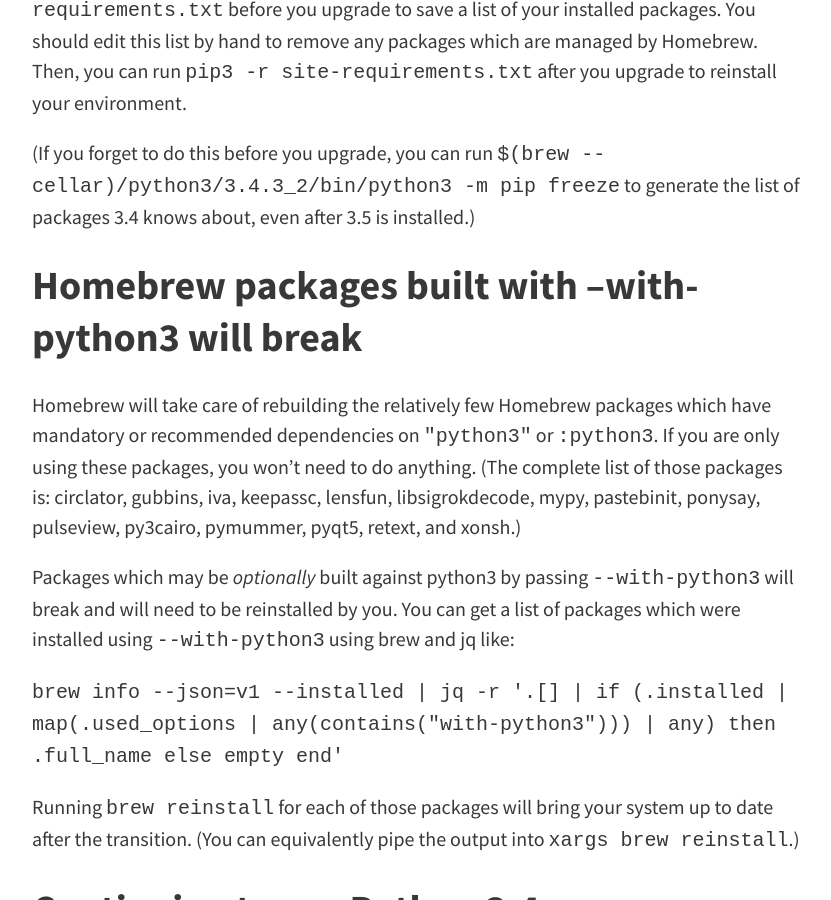
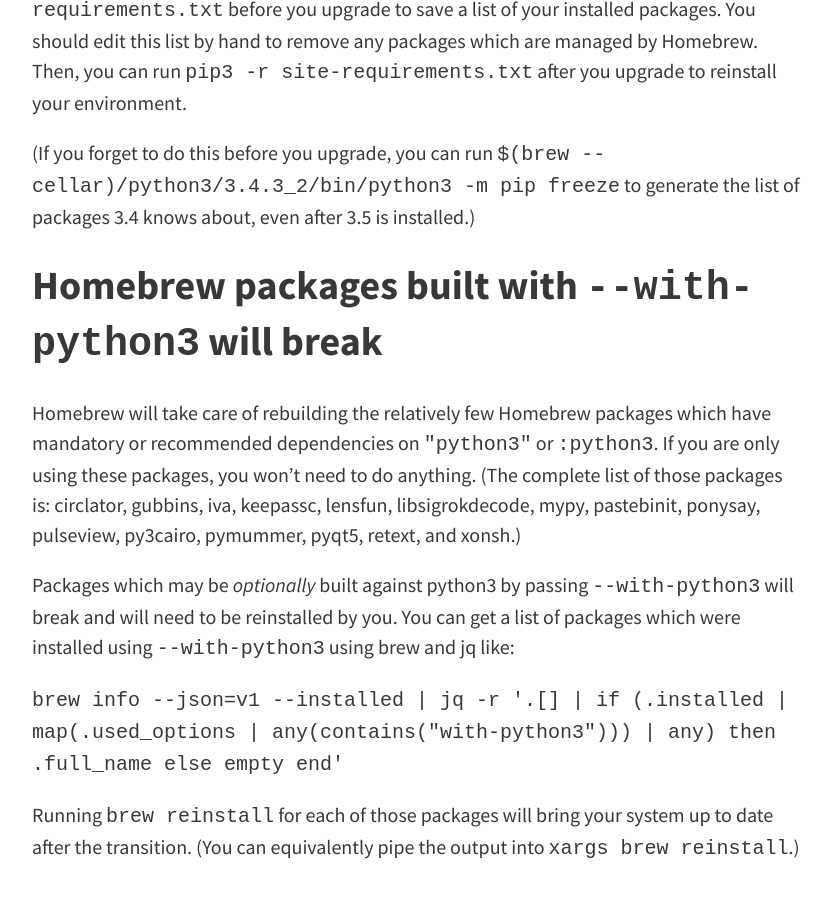
Before and after one commit to tdsmith/blog, a Jekyll site: the page built from _posts/2015-08-31-python-35-transition.markdown, in a window 1280 px wide and 900 px high, scrolled down 836 px. Shown: the whole window, without its empty margins (224-1055 px from the left). Built offline with Jekyll 4.4.1, drawn with Linux system fonts in a browser that asks for light colours; nearby versions of some CDN libraries; comment, search, counter and statistics services are not loaded.

Commit message:
that's not an em dash

```diff
--- a/_posts/2015-08-31-python-35-transition.markdown
+++ b/_posts/2015-08-31-python-35-transition.markdown
@@ -14,7 +14,7 @@
 
 (If you forget to do this before you upgrade, you can run `$(brew --cellar)/python3/3.4.3_2/bin/python3 -m pip freeze` to generate the list of packages 3.4 knows about, even after 3.5 is installed.)
 
-## Homebrew packages built with --with-python3 will break
+## Homebrew packages built with `--with-python3` will break
 
 Homebrew will take care of rebuilding the relatively few Homebrew packages which have mandatory or recommended dependencies on `"python3"` or `:python3`. If you are only using these packages, you won't need to do anything. (The complete list of those packages is: circlator, gubbins, iva, keepassc, lensfun, libsigrokdecode, mypy, pastebinit, ponysay, pulseview, py3cairo, pymummer, pyqt5, retext, and xonsh.)
 
```
